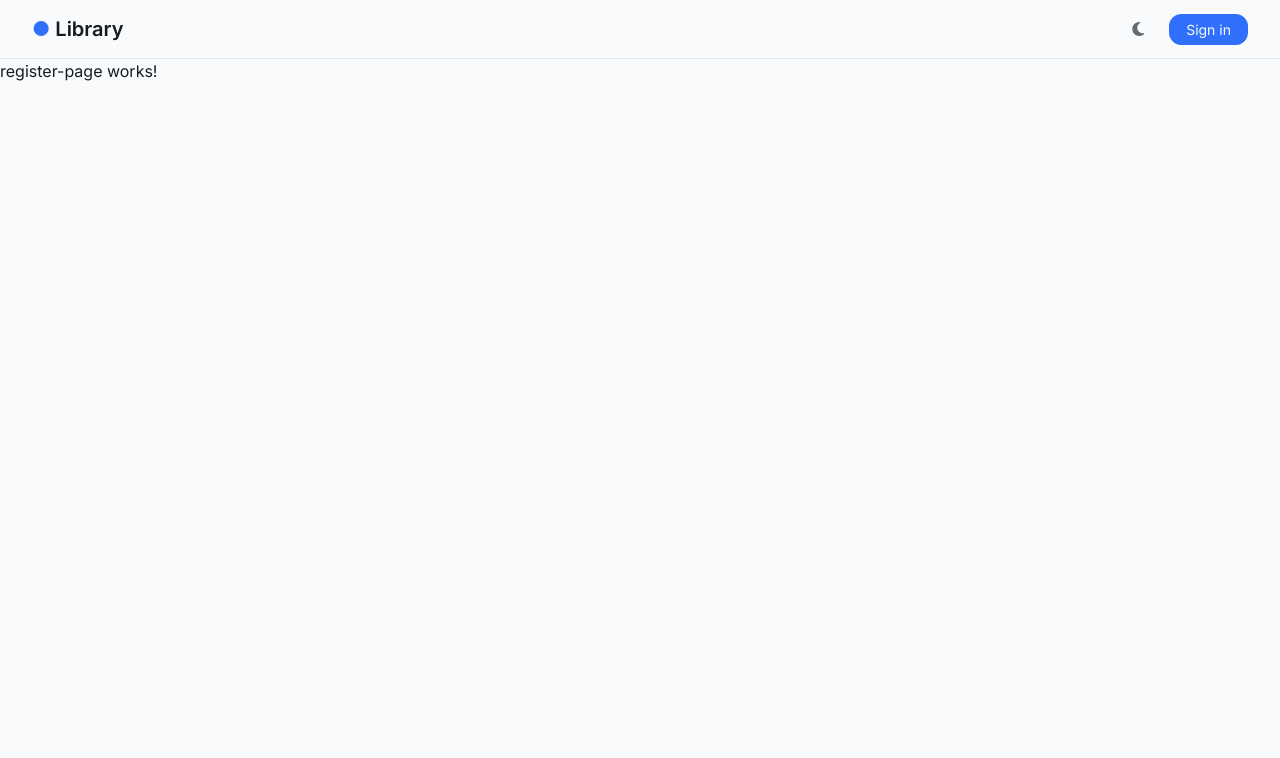
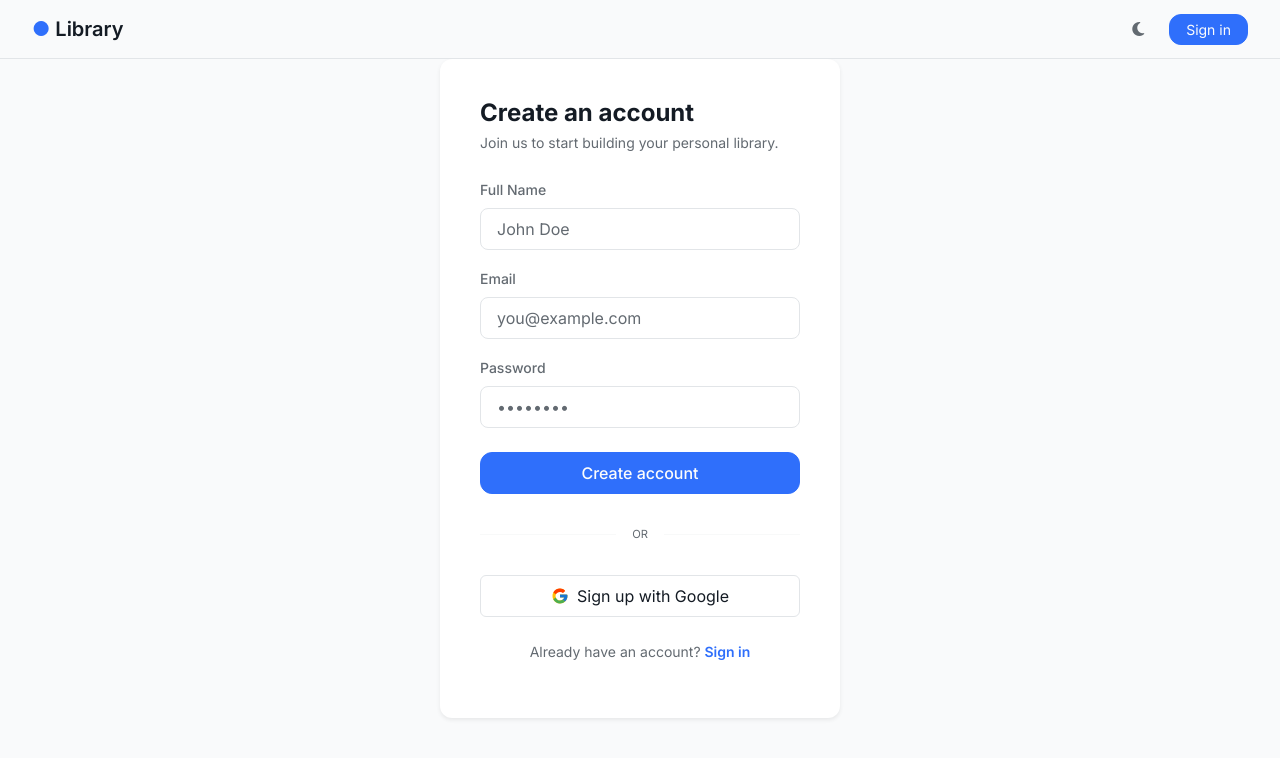
Before and after one commit to Dev-Sukhawat/AngularRedcodeCRUD-applikation, an Angular app: page /register in a window 1280 px wide. Shown: the top 758 px of the page. Built offline with nearby package versions, Linux system fonts and the light colour scheme.

Commit message:
feat: implement registration functionality with form handling and Google sign-in support

```diff
--- a/src/app/pages/register-page/register-page.css
+++ b/src/app/pages/register-page/register-page.css
@@ -0,0 +1,84 @@
+.auth-container {
+  min-height: 80vh;
+  display: flex;
+  align-items: center;
+  justify-content: center;
+  padding: 2rem;
+}
+
+.auth-card {
+  width: 100%;
+  max-width: 400px;
+  background-color: var(--card);
+  border: 1px solid var(--border);
+  padding: 2.5rem;
+  border-radius: 1rem;
+  box-shadow: var(--shadow-soft);
+}
+
+.form-label-custom {
+  display: block;
+  font-size: 0.75rem;
+  font-weight: 500;
+  color: var(--muted-foreground);
+  margin-bottom: 0.5rem;
+}
+
+input.form-control::placeholder {
+  color: var(--muted-foreground);
+
+}
+
+.auth-input {
+  width: 100%;
+  background: transparent;
+  border: 1px solid var(--border);
+  color: var(--foreground);
+  border-radius: 0.5rem;
+  padding: 0.6rem 0.8rem;
+  font-size: 0.9rem;
+  transition: border-color 0.2s;
+}
+
+.auth-input:focus {
+  outline: none;
+  border-color: var(--primary);
+}
+
+.btn-auth-primary {
+  background-color: var(--primary);
+  color: var(--primary-foreground);
+  border: none;
+  padding: 0.6rem;
+  border-radius: 0.5rem;
+  font-weight: 500;
+  transition: opacity 0.2s;
+}
+
+.btn-auth-outline {
+  background-color: transparent;
+  border: 1px solid var(--border);
+  color: var(--foreground);
+  padding: 0.6rem;
+  border-radius: 0.5rem;
+  font-weight: 500;
+}
+
+.divider {
+  display: flex;
+  align-items: center;
+  text-align: center;
+  margin: 1.5rem 0;
+  color: var(--muted-foreground);
+  font-size: 0.75rem;
+}
+
+.divider::before, .divider::after {
+  content: '';
+  flex: 1;
+  border-bottom: 1px solid var(--border);
+}
+
+.divider span {
+  padding: 0 10px;
+}
--- a/src/app/pages/register-page/register-page.html
+++ b/src/app/pages/register-page/register-page.html
@@ -1,2 +1,75 @@
 <app-navbar></app-navbar>
-<p>register-page works!</p>
+<div class="container d-flex align-items-center justify-content-center" style="min-height: 80vh;">
+    <div class="card shadow-sm border-0 p-4"
+        style="max-width: 400px; width: 100%; border-radius: var(--radius); background-color: var(--card);">
+
+        <div class="card-body">
+            <h1 class="h4 fw-bold mb-1" style="color: var(--foreground);">Create an account</h1>
+            <p class="small mb-4" style="color: var(--muted-foreground);">Join us to start building your personal
+                library.</p>
+
+            <form (submit)="onSubmit()">
+                <div class="mb-3">
+                    <label class="form-label small fw-medium" style="color: var(--muted-foreground);">Full Name</label>
+                    <input type="text" name="name" [(ngModel)]="name" autocomplete="name"
+                        class="form-control form-control-lg fs-6" placeholder="John Doe" required
+                        style="background-color: transparent; border-color: var(--border); color: var(--foreground);">
+                </div>
+
+                <div class="mb-3">
+                    <label class="form-label small fw-medium" style="color: var(--muted-foreground);">Email</label>
+                    <input type="email" name="email" [(ngModel)]="email" autocomplete="email"
+                        class="form-control form-control-lg fs-6" placeholder="you@example.com" required
+                        style="background-color: transparent; border-color: var(--border); color: var(--foreground);">
+                </div>
+
+                <div class="mb-3">
+                    <label class="form-label small fw-medium" style="color: var(--muted-foreground);">Password</label>
+                    <input type="password" name="password" [(ngModel)]="password" autocomplete="new-password"
+                        class="form-control form-control-lg fs-6" placeholder="••••••••" required
+                        style="background-color: transparent; border-color: var(--border); color: var(--foreground);">
+                </div>
+
+                <div class="d-grid mt-4">
+                    <button type="submit" [disabled]="loading()" class="btn btn-primary btn-lg fs-6 fw-medium py-2">
+                        @if (loading()) {
+                        <span class="spinner-border spinner-border-sm me-2" role="status"></span>
+                        }
+                        Create account
+                    </button>
+                </div>
+            </form>
+
+            <div class="d-flex align-items-center my-4">
+                <hr class="flex-grow-1" style="color: var(--border);">
+                <span class="px-3 small text-uppercase"
+                    style="color: var(--muted-foreground); font-size: 0.7rem;">or</span>
+                <hr class="flex-grow-1" style="color: var(--border);">
+            </div>
+
+            <div class="d-grid">
+                <button (click)="onGoogleSignIn()"
+                    class="btn btn-outline-secondary d-flex align-items-center justify-content-center py-2"
+                    style="border-color: var(--border); color: var(--foreground);">
+                    <svg class="me-2" width="18" height="18" viewBox="0 0 48 48">
+                        <path fill="#FFC107"
+                            d="M43.6 20.5H42V20H24v8h11.3C33.7 32.5 29.3 36 24 36c-6.6 0-12-5.4-12-12s5.4-12 12-12c3.1 0 5.9 1.2 8 3.1l5.7-5.7C34 6.1 29.3 4 24 4 12.9 4 4 12.9 4 24s8.9 20 20 20 20-8.9 20-20c0-1.2-.1-2.3-.4-3.5z" />
+                        <path fill="#FF3D00"
+                            d="M6.3 14.7l6.6 4.8C14.6 16 18.9 13 24 13c3.1 0 5.9 1.2 8 3.1l5.7-5.7C34 6.1 29.3 4 24 4 16.3 4 9.7 8.3 6.3 14.7z" />
+                        <path fill="#4CAF50"
+                            d="M24 44c5.2 0 9.9-2 13.4-5.2l-6.2-5.2C29.2 35 26.7 36 24 36c-5.3 0-9.7-3.5-11.3-8.3l-6.5 5C9.5 39.6 16.2 44 24 44z" />
+                        <path fill="#1976D2"
+                            d="M43.6 20.5H42V20H24v8h11.3c-.8 2.3-2.3 4.2-4.1 5.6l6.2 5.2C41 35.5 44 30.2 44 24c0-1.2-.1-2.3-.4-3.5z" />
+                    </svg>
+                    Sign up with Google
+                </button>
+            </div>
+
+            <p class="mt-4 text-center small" style="color: var(--muted-foreground);">
+                Already have an account? <a routerLink="/login" class="text-decoration-none fw-semibold"
+                    style="color: var(--primary);">Sign in</a>
+            </p>
+        </div>
+
+    </div>
+</div>
--- a/src/app/pages/register-page/register-page.ts
+++ b/src/app/pages/register-page/register-page.ts
@@ -1,10 +1,72 @@
-import { Component } from '@angular/core';
+import { Component, inject, signal, PLATFORM_ID } from '@angular/core';
+import { isPlatformBrowser } from '@angular/common';
+import { CommonModule } from '@angular/common';
 import { Navbar } from '../../components/navbar/navbar';
+import { ActivatedRoute, Router, RouterLink } from '@angular/router';
+import { FormsModule } from '@angular/forms';
+import { AuthService } from '../../services/auth.service';
 
 @Component({
   selector: 'app-register-page',
-  imports: [Navbar],
+  imports: [Navbar, CommonModule, RouterLink, FormsModule],
   templateUrl: './register-page.html',
   styleUrl: './register-page.css',
 })
-export class RegisterPage {}
+export class RegisterPage {
+  private authService = inject(AuthService);
+  private router = inject(Router);
+  private route = inject(ActivatedRoute);
+  private platformId = inject(PLATFORM_ID);
+
+  name = ''; // Nytt fält för namn
+  email = '';
+  password = '';
+  loading = signal(false);
+
+  constructor() {
+    this.route.queryParams.subscribe((params) => {
+      // Hantera Google-retur även vid registrering (Google sköter båda)
+      if (isPlatformBrowser(this.platformId)) {
+        if (params['success'] === 'true') {
+          const googleEmail = params['email'];
+          this.authService.setSession('fake-google-token', googleEmail);
+          this.router.navigate(['/books']);
+        }
+      }
+    });
+  }
+
+  async onSubmit() {
+    // Grundläggande validering
+    if (!this.name || !this.email || !this.password) {
+      alert('Vänligen fyll i alla fält.');
+      return;
+    }
+
+    this.loading.set(true);
+
+    try {
+      // Vi anropar register istället för login
+      // Se till att din AuthService har en register-metod som tar emot name, email, password
+      const success = await this.authService.register(this.name, this.email, this.password);
+
+      if (success) {
+        // Efter lyckad registrering skickar vi dem till böckerna eller login
+        alert('Konto skapat!');
+        this.router.navigate(['/books']);
+      } else {
+        alert('Registrering misslyckades. E-postadressen kan redan vara upptagen.');
+      }
+    } catch (error) {
+      console.error('Registration error:', error);
+      alert('Ett oväntat fel uppstod.');
+    } finally {
+      this.loading.set(false);
+    }
+  }
+
+  onGoogleSignIn() {
+    // Samma Google-endpoint fungerar oftast för både login och signup
+    window.location.href = 'http://localhost:5120/api/auth/google-login';
+  }
+}
--- a/src/app/services/auth.service.ts
+++ b/src/app/services/auth.service.ts
@@ -11,7 +11,7 @@ export class AuthService {
   private platformId = inject(PLATFORM_ID);
 
   // Din .NET Backend URL
-  private readonly apiUrl = environment.apiUrl + '/Auth';
+  private readonly apiUrl = environment.apiUrl + '/auth';
 
   // Signal för användarstate
   user = signal<{ email: string } | null>(null);
@@ -48,6 +48,27 @@ export class AuthService {
       return false;
     } catch (error) {
       console.error('Login failed:', error);
+      return false;
+    }
+  }
+
+  async register(name: string, email: string, password: string): Promise<boolean> {
+    try {
+      const response = await firstValueFrom(
+        this.http.post<{ token: string; email: string }>(`${this.apiUrl}/register`, {
+          name,
+          email,
+          password,
+        }),
+      );
+
+      if (response && response.token) {
+        this.setSession(response.token, response.email);
+        return true;
+      }
+      return false;
+    } catch (error) {
+      console.error('Register failed:', error);
       return false;
     }
   }
```
